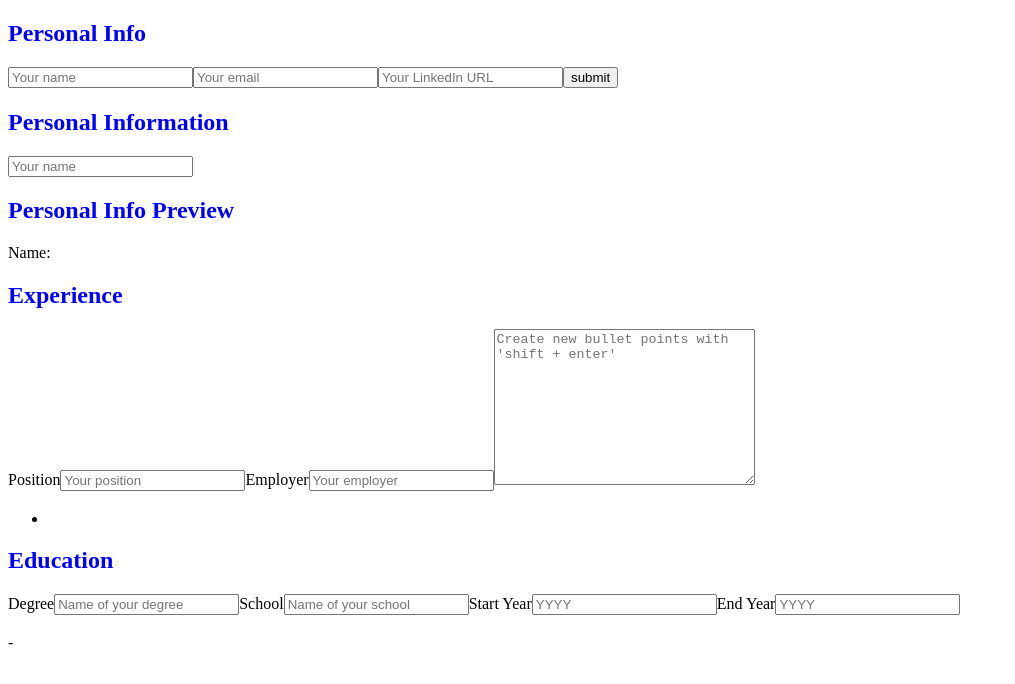
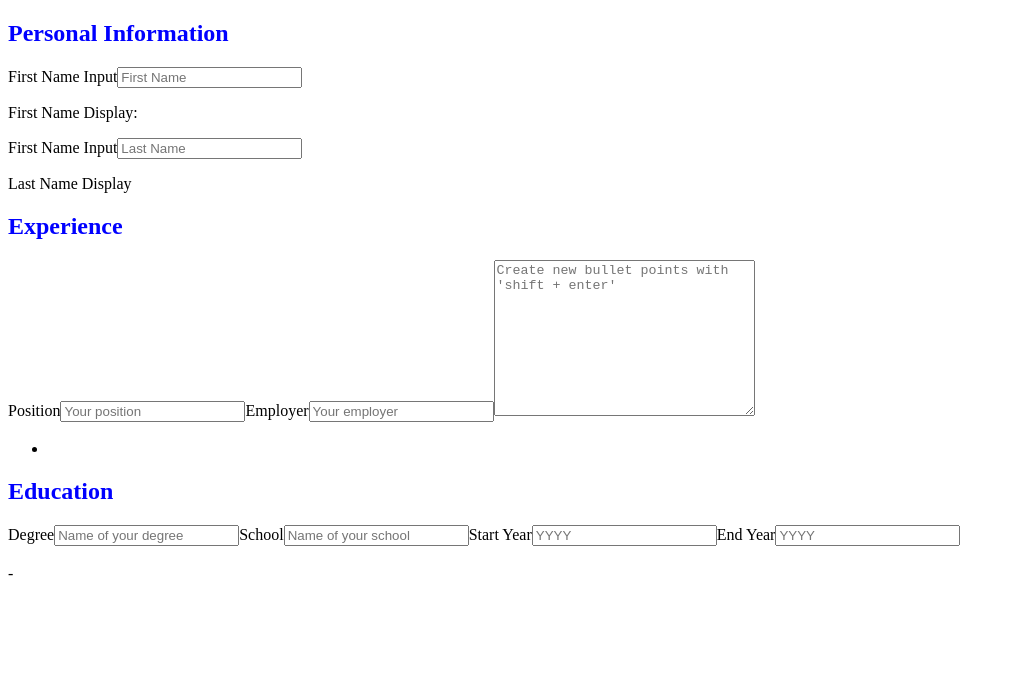
Before and after one commit to rfloarea/resume-app, a React (Vite) app: page / in a window 1280 px wide. Shown: the top 684 px of the page, without its empty margins (0-1015 px from the left). Built offline with nearby package versions, Linux system fonts and the light colour scheme.

Commit message:
fix: can now handle two shared states

```diff
--- a/src/PersonalInfo.jsx
+++ /dev/null
@@ -1,57 +0,0 @@
-import { useState } from "react"
-
-export default function PersonalInfo() {
-    const [submit, setSubmit] = useState('submit');
-    const [name, setName] = useState('');
-    const [email, setEmail] = useState('');
-    const [linkedIn, setLinkedIn] = useState('');
-
-    function handleClick() {
-        if (submit == 'submit') {
-            setSubmit('submitted!')
-        } else {
-            setSubmit('submit')
-        }
-    }
-
-    function handleNameChange(event) {
-        setName(event.target.value)
-    }
-    function handleEmailChange(event) {
-        setEmail(event.target.value)
-    }
-    function handleLinkedInChange(event) {
-        setLinkedIn(event.target.value)
-    }
-    return (
-        <>
-            <div className="editor">
-                <h2>Personal Info</h2>
-                <input
-                    type="text"
-                    value={name}
-                    onChange={handleNameChange}
-                    placeholder="Your name" />
-                <input
-                    type="email"
-                    value={email}
-                    onChange={handleEmailChange}
-                    placeholder="Your email" />
-                <input
-                    type="text"
-                    value={linkedIn}
-                    onChange={handleLinkedInChange}
-                    placeholder="Your LinkedIn URL" />
-
-                <button onClick={handleClick}>{submit}</button>
-            </div>
-
-
-            <div className="display">
-                <h1>{name}</h1>
-                <p>{email}</p>
-                <p>{linkedIn}</p>
-            </div>
-        </>
-    )
-}
--- a/src/PersonalInformation.jsx
+++ b/src/PersonalInformation.jsx
@@ -1,45 +1,46 @@
-import React, { useState } from "react";
+import { useState } from 'react';
 
+// Common Parent Component
 export const PersonalInformation = () => {
-    const [sharedValue, setSharedValue] = useState('');
-
-    const handleValueChange = (newValue) => {
-        setSharedValue(newValue);
-    }
+  // Define shared state and update functions
+  const [firstName, setFirstName] = useState('');
+  const [lastName, setLastName] = useState('');
 
   return (
     <div>
-            <Form onChange={handleValueChange}/>
-            <Preview value={sharedValue}/>
+        <h2>Personal Information</h2>
+        <FirstName firstName={firstName} setFirstName={setFirstName} />
+        <LastName lastName={lastName} setLastName={setLastName} />
     </div>
-    )
-}
+  );
+};
 
-const Form = ({onChange}) => {
-    const [value, setValue] = useState('');
+// Component A: Input for First Name
+const FirstName = ({ firstName, setFirstName }) => {
+  const handleChange = (event) => {
+    setFirstName(event.target.value);
+  };
 
-    const handleChange = (event) => {
-        const newValue = event.target.value;
-        setValue(newValue);
-        onChange(newValue);
-    }
   return (
     <div>
-            <h2>Personal Information</h2>
-            <input
-                type="text"
-                value={value}
-                onChange={handleChange}
-                placeholder="Your name"></input>
+        <label>First Name Input</label>
+        <input type="text" value={firstName} onChange={handleChange} placeholder="First Name" />
+        <p>First Name Display: {firstName}</p>
     </div>
-    )
-}
+  );
+};
 
-const Preview = ({value}) => {
+// Component B: Display First Name and Input for Last Name
+const LastName = ({ lastName, setLastName }) => {
+  const handleLastNameChange = (event) => {
+    setLastName(event.target.value);
+  };
+
   return (
     <div>
-            <h2>Personal Info Preview</h2>
-            <p>Name: {value}</p>
+        <label>First Name Input</label>
+        <input type="text" value={lastName} onChange={handleLastNameChange} placeholder="Last Name" />
+        <p>Last Name Display {lastName}</p>
     </div>
-    )
-}
+  );
+};
--- a/src/main.jsx
+++ b/src/main.jsx
@@ -1,14 +1,12 @@
 import React from 'react'
 import ReactDOM from 'react-dom/client'
 import './style.css'
-import PersonalInfo from './PersonalInfo.jsx'
 import Experience from './Experience.jsx'
 import Education from './Education.jsx'
 import { PersonalInformation } from './PersonalInformation.jsx'
 
 ReactDOM.createRoot(document.getElementById('root')).render(
   <React.StrictMode>
-    <PersonalInfo />
     <PersonalInformation />
     <Experience />
     <Education />
```
Lines whose indentation alone changed are shown as unchanged.
